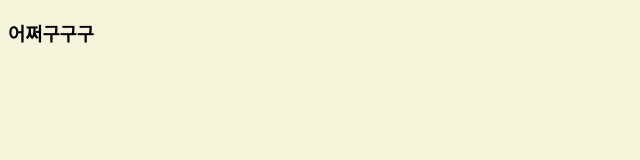
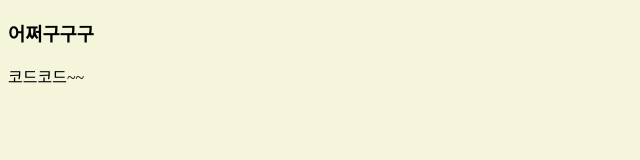
Before and after one commit to envayu/testTest, a plain HTML site: page index.html in a window 1280 px wide. Shown: the full height of the page, 0-640 px from the left. Drawn offline with Linux system fonts and the light colour scheme.

Commit message:
junior first commit

```diff
--- a/index.html
+++ b/index.html
@@ -10,5 +10,8 @@
   <body>
     <script src="app.js"></script>
     <h3>어쩌구구구</h3>
+    <main>
+      코드코드~~
+    </main>
   </body>
 </html>
```
